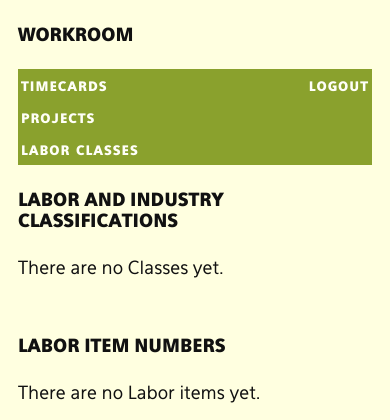
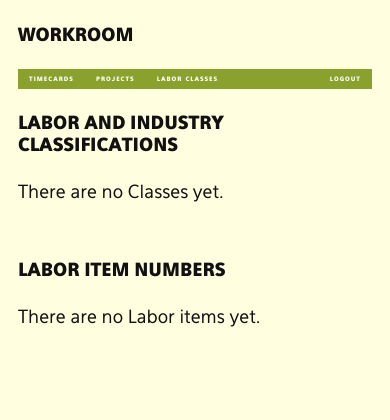
Before and after one commit to nathanjchapman/workroom, a Django app: page /atom/ in a window 390 px wide. Shown: the top 420 px of the page. Run offline with Django 3.2, Linux system fonts and the light colour scheme; the visitor is signed in with stand-in values (Sample User, id 1); data that the repository does not hold is empty.

Commit message:
Fix navbar on mobile.

```diff
--- a/static/css/base.css
+++ b/static/css/base.css
@@ -208,12 +208,15 @@ nav {
     }
 
 nav a {
+    font-size: 0.45em;
     font-variant: small-caps;
     font-weight: 900;
     color: #fffff8;
     letter-spacing: 1px;
     text-decoration: none;
-    display: block;
+    padding: 0.125em 1em;
+    display: table-cell;
+    text-align: center;
     max-width: 200px;
     border: 3px solid #8aa12d;
     }
@@ -278,10 +281,8 @@ nav a {
 
 @media only screen and (min-width: 54em) {
     nav a {
-        padding: 0.125em 1em;
-        display: table-cell;
-        text-align: center;
-    }
+        font-size: 1em;
+        }
     }
 
 @media only screen and (min-width: 76em) {
```
